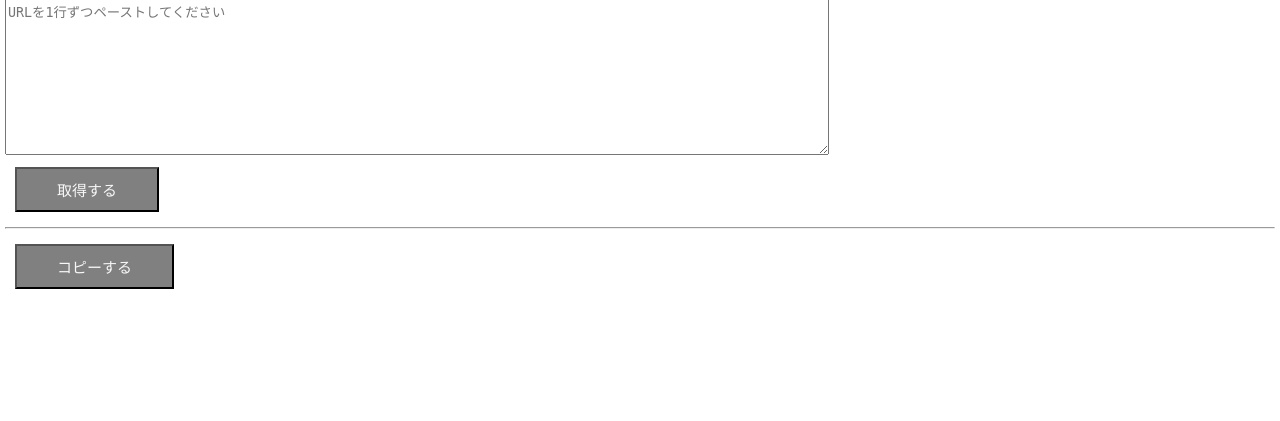
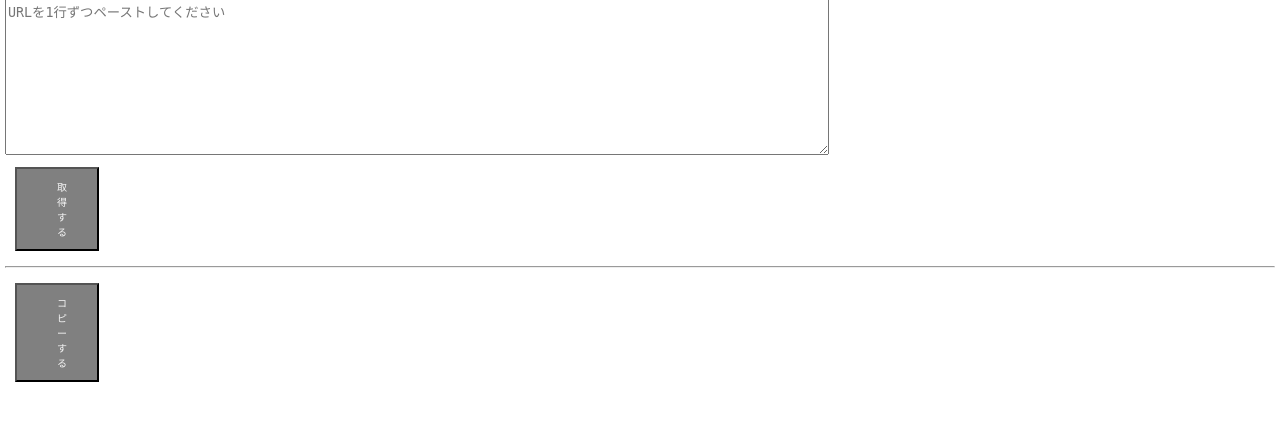
Before and after one commit to qr-github/pyRference, a Flask app: page / in a window 1280 px wide. Shown: the part 218-639 px from the top of the page. Run offline with Flask 3, Linux system fonts and the light colour scheme; some libraries are stand-ins or nearby versions.

Commit message:
ボタンサイズの修正

```diff
--- a/static/style.css
+++ b/static/style.css
@@ -22,13 +22,15 @@ body{
 #for_copy, #for_extract{
     color: #f7f7f7;
     background-color: gray;
-    font-size: 1.5rem;
+    font-size: 1rem;
     font-weight: normal; /*boldも検討*/
     cursor: pointer;
     padding: 1rem 4rem;
     margin: 1rem 1rem;
     text-align: center;
     transition: 0.3s ease;
+    width: 2rem;
+    height: auto;
 }
 
 .toast {
```
